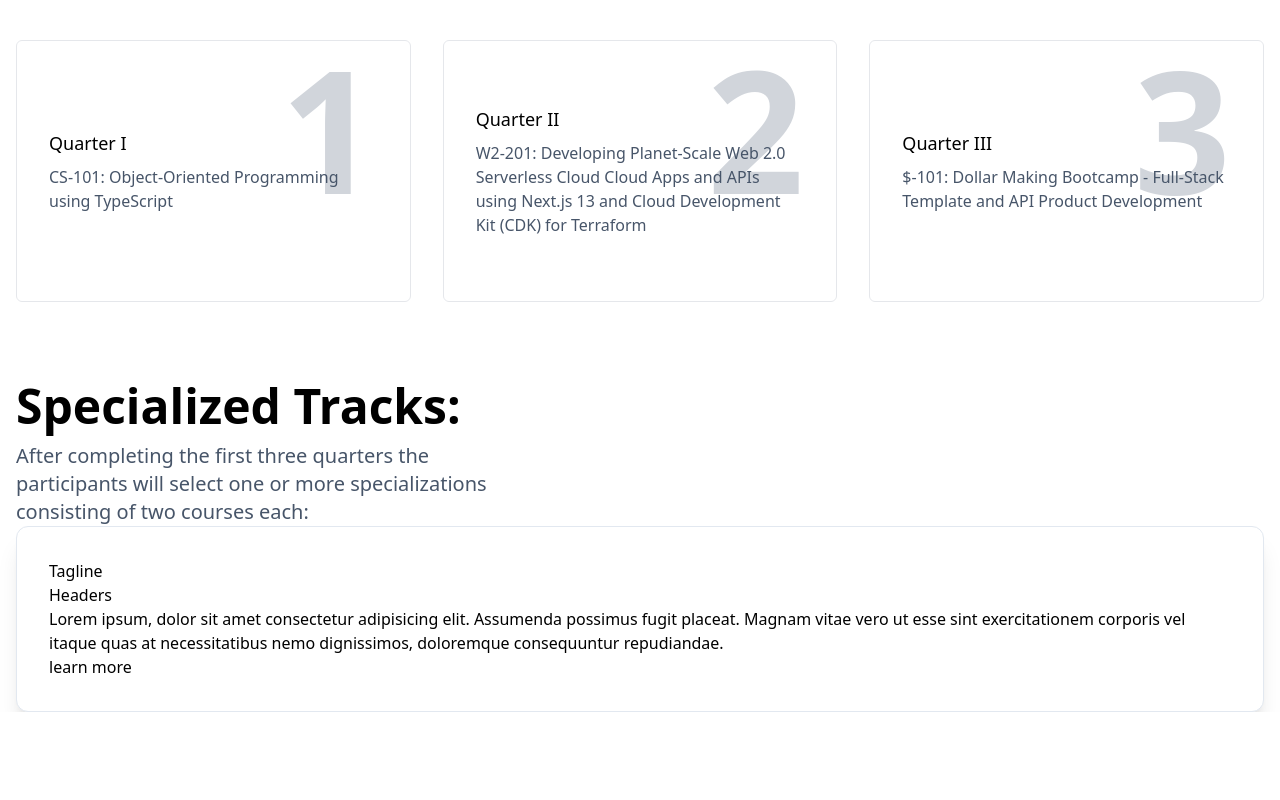
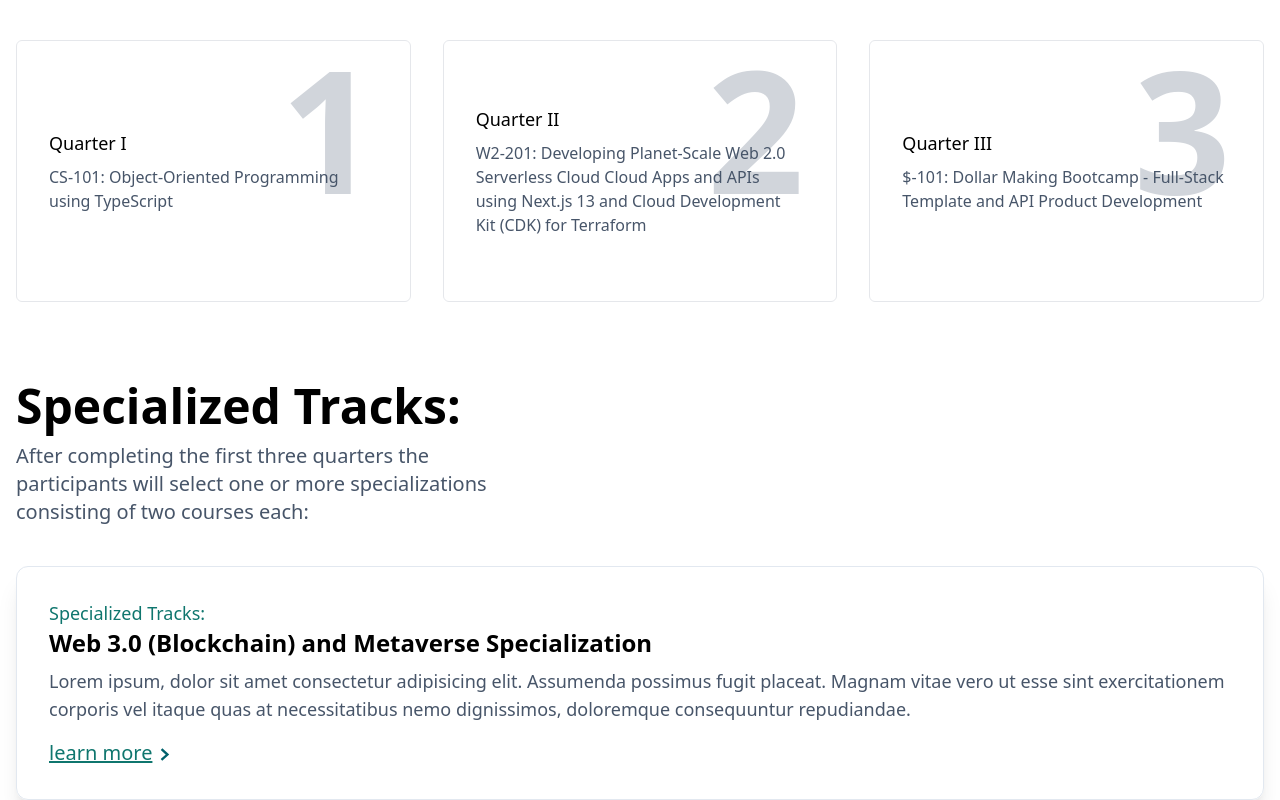
Before and after one commit to Tanveer88-88/sir-hamza-node-tailwind, a Next.js app in the folder panaverse-dao-clone/: page / in a window 1280 px wide. Shown: the part 1101-1901 px from the top of the page. Before the commit the page ends 1813 px from the top, so only its background shows below. Built offline with nearby package versions, Linux system fonts and the light colour scheme.

Commit message:
speicialized tracks 2nd commit

```diff
--- a/panaverse-dao-clone/src/components/shared/QuaterBox.tsx
+++ b/panaverse-dao-clone/src/components/shared/QuaterBox.tsx
@@ -1,18 +1,23 @@
 import { FC } from "react";
 
-interface MyProps {
+interface IProps {
   header: string;
   description: string;
   number: number;
+  haveBorder?: boolean;
 }
-const QuaterBox: FC<
-MyProps> = (MyProps) => {
+const QuaterBox: FC<IProps> = ({
+  header,
+  description,
+  number,
+  haveBorder = true,
+}) => {
   return (
     <div className="border rounded-md flex-1 px-8 relative flex flex-col justify-center py-16">
-      <h4 className="font-blod text-lg">{MyProps.header}</h4>
-      <p className="mt-2 text-slate-600">{MyProps.description}</p>
+      <h4 className="font-blod text-lg">{header}</h4>
+      <p className="mt-2 text-slate-600">{description}</p>
       <span className="absolute text-gray-300 -top-10 right-8 text-[170px] font-bold -z-10">
-        {MyProps.number}
+        {number}
       </span>
     </div>
   );
--- a/panaverse-dao-clone/src/components/widgets/CoreTracks.tsx
+++ b/panaverse-dao-clone/src/components/widgets/CoreTracks.tsx
@@ -2,23 +2,25 @@ import Wraper from "@/components/shared/Wraper";
 import Button from "@/components/shared/Button";
 import QuaterBox from "@/components/shared/QuaterBox";
 
-const CoreTracksData=[
+const CoreTracksData = [
   {
-    header:"Quarter I",
-    description:"CS-101: Object-Oriented Programming using TypeScript",
-    number:1
+    header: "Quarter I",
+    description: "CS-101: Object-Oriented Programming using TypeScript",
+    number: 1,
   },
   {
-    header:"Quarter II",
-    description:"W2-201: Developing Planet-Scale Web 2.0 Serverless Cloud Cloud Apps and APIs using Next.js 13 and Cloud Development Kit (CDK) for Terraform",
-    number:2
+    header: "Quarter II",
+    description:
+      "W2-201: Developing Planet-Scale Web 2.0 Serverless Cloud Cloud Apps and APIs using Next.js 13 and Cloud Development Kit (CDK) for Terraform",
+    number: 2,
   },
   {
-    header:"Quarter III",
-    description:"$-101: Dollar Making Bootcamp - Full-Stack Template and API Product Development",
-    number:3
-  }
-]
+    header: "Quarter III",
+    description:
+      "$-101: Dollar Making Bootcamp - Full-Stack Template and API Product Development",
+    number: 3,
+  },
+];
 
 const CoreTracks = () => {
   const header = "Core Courses \n (Common in All Specializations):";
@@ -41,13 +43,15 @@ const CoreTracks = () => {
         </div>
         {/*Boxes  */}
         <div className="my-20 flex flex-col md:flex-row gap-x-8 gap-y-6">
-          {
-            CoreTracksData.map((item,i)=>{
-              return(
-                <QuaterBox {...item}/>
-              )
-            })
-          }
+          {CoreTracksData.map((item, i) => {
+            return (
+              <QuaterBox
+                description={item.description}
+                header={item.header}
+                number={i + 1}
+              />
+            );
+          })}
         </div>
       </Wraper>
     </section>
--- a/panaverse-dao-clone/src/components/widgets/SpecializedTracks.tsx
+++ b/panaverse-dao-clone/src/components/widgets/SpecializedTracks.tsx
@@ -15,14 +15,39 @@ const SpecializedTracks = () => {
           </p>
         </div>
 
-        {/* Content Left */}
-        <div className="bg-white shadow-xl rounded-xl border border-slate-200 py-8 px-8">
-            <h4>Tagline</h4>
-            <h3>Headers</h3>
-            <p>Lorem ipsum, dolor sit amet consectetur adipisicing elit. Assumenda possimus fugit placeat. Magnam vitae vero ut esse sint exercitationem corporis vel itaque quas at necessitatibus nemo dignissimos, doloremque consequuntur repudiandae.</p>
-            <button>learn more</button>
+        <div className="mt-10">
+          {/* Content Left */}
+          <div className="shadow-xl rounded-xl border border-slate-200 py-8 px-8">
+            <h4 className="text-teal-700 text-lg">Specialized Tracks:</h4>
+            <h3 className="text-2xl font-bold">
+              Web 3.0 (Blockchain) and Metaverse Specialization
+            </h3>
+            <p className="text-lg text-slate-600 mt-2">
+              Lorem ipsum, dolor sit amet consectetur adipisicing elit.
+              Assumenda possimus fugit placeat. Magnam vitae vero ut esse sint
+              exercitationem corporis vel itaque quas at necessitatibus nemo
+              dignissimos, doloremque consequuntur repudiandae.
+            </p>
+            <button className="text-teal-700 text-xl mt-4 underline flex gap-x-2 items-end">
+              learn more
+              <svg
+              className="mb-1.5"
+                width="10"
+                height="13"
+                viewBox="0 0 8 11"
+                fill="none"
+                xmlns="http://www.w3.org/2000/svg"
+              >
+                <path
+                  d="M1.00006 10.0368L6.06801 5.57117L1.09503 0.999994"
+                  stroke="#00616C"
+                  strokeWidth="2"
+                />
+              </svg>
+            </button>
+          </div>
+          {/* Content Right */}
         </div>
-        {/* Content Right */}
       </Wraper>
     </section>
   );
```
